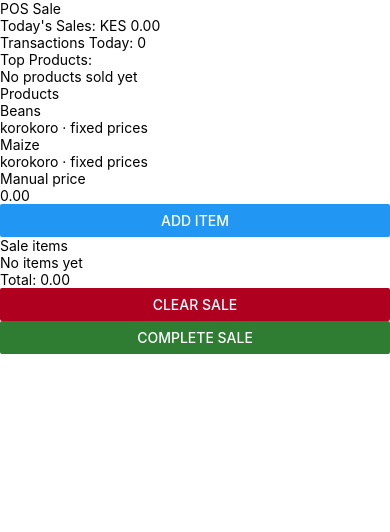
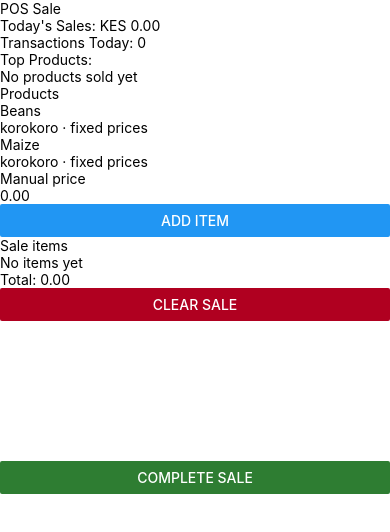
Before and after one commit to Recillah-Khamala/POS-prototype, a React Native app: screen / in a window 390 px wide. Shown: the top 532 px of the page. Built offline with nearby package versions, Linux system fonts and the light colour scheme.

Commit message:
fix(layout): ensure ScrollView fills screen and add bottom padding so content isn't hidden behind fixed button

```diff
--- a/SalesScreen.js
+++ b/SalesScreen.js
@@ -284,7 +284,7 @@ const SalesScreen = () => {
 
   return (
     <View className="flex-1 bg-white px-4 py-5">
-      <ScrollView className="pb-28">
+  <ScrollView className="flex-1" contentContainerStyle={{ paddingBottom: 140 }} keyboardShouldPersistTaps="handled">
         <Text className="text-3xl font-extrabold mb-4 text-center">POS Sale</Text>
 
       {/* Simple dashboard */}
```
